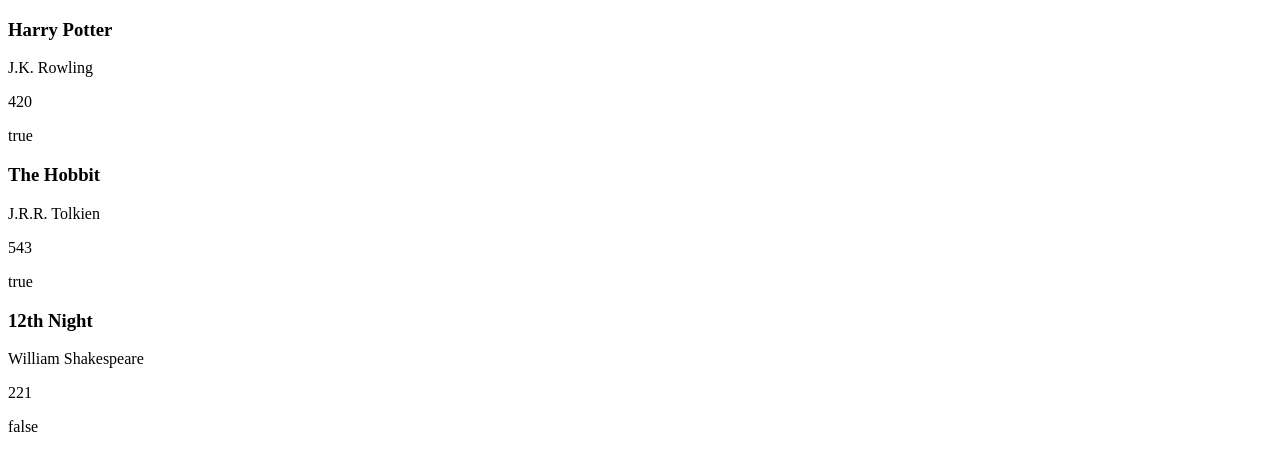
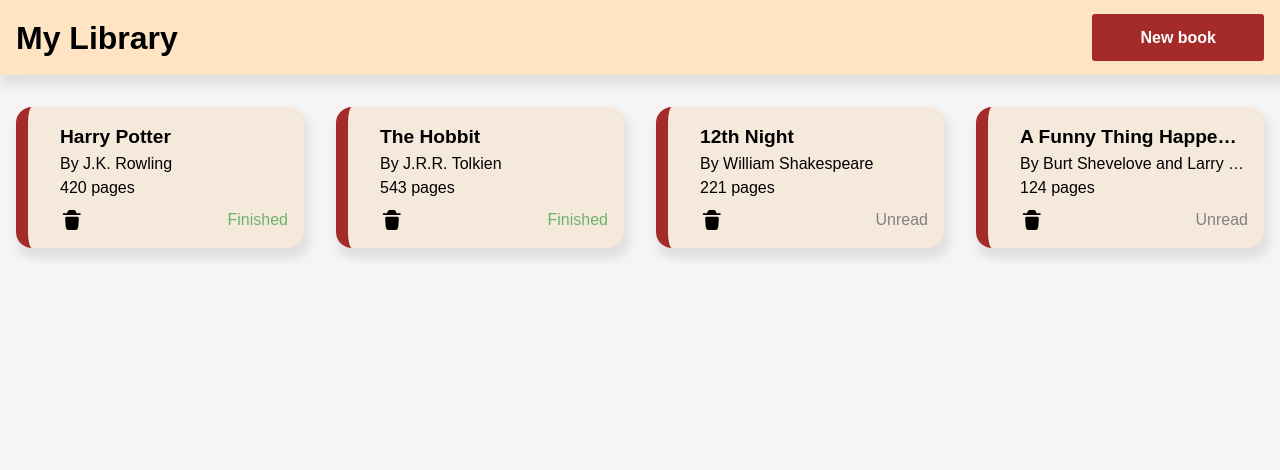
Before and after one commit to ClaudeDebussy/odin-library, a plain HTML site: page index.html in a window 1280 px wide. Drawn offline with Linux system fonts and the light colour scheme.

Commit message:
Style library

```diff
--- a/index.html
+++ b/index.html
@@ -7,6 +7,10 @@
   <title>Odin Library</title>
 </head>
 <body>
+  <div id="header">
+    <h1>My Library</h1>
+    <button>New book</button>
+  </div>
   <div id="container">
 
   </div>
--- a/script.js
+++ b/script.js
@@ -21,11 +21,12 @@ function addBookToLibrary(title, author, pages, isRead) {
 addBookToLibrary("Harry Potter", "J.K. Rowling", 420, true);
 addBookToLibrary("The Hobbit", "J.R.R. Tolkien", 543, true);
 addBookToLibrary("12th Night", "William Shakespeare", 221, false);
-console.log(myLibrary);
+addBookToLibrary("A Funny Thing Happened On The Way To The Forum", "Burt Shevelove and Larry Gelbart", 124, false);
 
 const container = document.querySelector("#container");
 
-myLibrary.forEach(book => {
+function populateLibrary() {
+  myLibrary.forEach(book => {
   const card = document.createElement("div");
   card.classList.add("card");
 
@@ -35,21 +36,33 @@ myLibrary.forEach(book => {
 
   const author = document.createElement("p");
   author.classList.add("author");
-  author.textContent = book.author;
+  author.textContent = `By ${book.author}`;
 
   const pages = document.createElement("p");
   pages.classList.add("pages");
-  pages.textContent = book.pages;
+  pages.textContent = `${book.pages} pages`;
 
-  const isRead = document.createElement("p");
-  isRead.classList.add("isRead");
-  isRead.textContent = book.isRead;
+  const trashIcon = document.createElement("div");
+  trashIcon.classList.add("trash");
+  trashIcon.innerHTML = (`<svg viewBox="0 0 24 24" fill="none" xmlns="http://www.w3.org/2000/svg"><g id="SVGRepo_bgCarrier" stroke-width="0"></g><g id="SVGRepo_tracerCarrier" stroke-linecap="round" stroke-linejoin="round"></g><g id="SVGRepo_iconCarrier"> <path d="M2.75 6.16667C2.75 5.70644 3.09538 5.33335 3.52143 5.33335L6.18567 5.3329C6.71502 5.31841 7.18202 4.95482 7.36214 4.41691C7.36688 4.40277 7.37232 4.38532 7.39185 4.32203L7.50665 3.94993C7.5769 3.72179 7.6381 3.52303 7.72375 3.34536C8.06209 2.64349 8.68808 2.1561 9.41147 2.03132C9.59457 1.99973 9.78848 1.99987 10.0111 2.00002H13.4891C13.7117 1.99987 13.9056 1.99973 14.0887 2.03132C14.8121 2.1561 15.4381 2.64349 15.7764 3.34536C15.8621 3.52303 15.9233 3.72179 15.9935 3.94993L16.1083 4.32203C16.1279 4.38532 16.1333 4.40277 16.138 4.41691C16.3182 4.95482 16.8778 5.31886 17.4071 5.33335H19.9786C20.4046 5.33335 20.75 5.70644 20.75 6.16667C20.75 6.62691 20.4046 7 19.9786 7H3.52143C3.09538 7 2.75 6.62691 2.75 6.16667Z" fill="#000000"></path> <path d="M11.6068 21.9998H12.3937C15.1012 21.9998 16.4549 21.9998 17.3351 21.1366C18.2153 20.2734 18.3054 18.8575 18.4855 16.0256L18.745 11.945C18.8427 10.4085 18.8916 9.6402 18.45 9.15335C18.0084 8.6665 17.2628 8.6665 15.7714 8.6665H8.22905C6.73771 8.6665 5.99204 8.6665 5.55047 9.15335C5.10891 9.6402 5.15777 10.4085 5.25549 11.945L5.515 16.0256C5.6951 18.8575 5.78515 20.2734 6.66534 21.1366C7.54553 21.9998 8.89927 21.9998 11.6068 21.9998Z" fill="#000000"></path> </g></svg>`);
+
+  const readStatus = document.createElement("p");
+  readStatus.classList.add("read-status");
+  if (book.isRead === true) {
+    readStatus.textContent = "Finished";
+    readStatus.classList.add("finished");
+  } else {
+    readStatus.textContent = "Unread";
+    readStatus.classList.add("unread")
+  };
 
   container.appendChild(card);
   card.appendChild(title);
   card.appendChild(author);
   card.appendChild(pages);
-  card.appendChild(isRead);
+  card.appendChild(trashIcon);
+  card.appendChild(readStatus);
+  });
+}
 
-
-});
+populateLibrary();
--- a/style.css
+++ b/style.css
@@ -0,0 +1,158 @@
+/*
+  Josh's Custom CSS Reset
+  https://www.joshwcomeau.com/css/custom-css-reset/
+*/
+
+*, *::before, *::after {
+  box-sizing: border-box;
+}
+
+* {
+  margin: 0;
+}
+
+@media (prefers-reduced-motion: no-preference) {
+  html {
+    interpolate-size: allow-keywords;
+  }
+}
+
+body {
+  line-height: 1.5;
+  -webkit-font-smoothing: antialiased;
+}
+
+img, picture, video, canvas, svg {
+  display: block;
+  max-width: 100%;
+}
+
+input, button, textarea, select {
+  font: inherit;
+}
+
+p, h1, h2, h3, h4, h5, h6 {
+  overflow-wrap: break-word;
+}
+
+p {
+  text-wrap: pretty;
+}
+h1, h2, h3, h4, h5, h6 {
+  text-wrap: balance;
+}
+
+#root, #__next {
+  isolation: isolate;
+}
+
+/* MY CSS BELOW */
+
+body {
+  font-family: Arial, Helvetica, sans-serif;
+  background-color: whitesmoke;
+}
+
+#header {
+  display: flex;
+  justify-content: space-between;
+  align-items: center;
+
+  height: 75px;
+
+  background-color: bisque;
+
+  padding: 1em;
+  box-shadow: 3px 8px 10px 2px #6a6a6a29;
+}
+
+#header button {
+  font-size: 1em;
+  font-weight: bold;
+
+  color: #FFFFFF;
+  background-color: brown;
+
+  border: none;
+  border-radius: 3px;
+
+  padding: .7em 3em;
+  cursor: pointer;
+}
+
+#header button:hover {
+  background-color: rgb(107, 28, 28);
+}
+
+#header button:active {
+  background-color: rgb(63, 16, 16);
+}
+
+#container {
+  display: grid;
+  grid-template-columns: repeat(auto-fit, minmax(300px, 1fr));
+  padding-top: 1em;
+}
+
+.card {
+  display: grid;
+  grid-template-areas:
+  'title title'
+  'author author'
+  'pages pages'
+  'trash readStatus';
+  justify-content: space-between;
+
+  margin: 1em;
+  padding: 1em;
+  padding-left: 2em;
+
+  background-color: rgb(245, 233, 220);
+  border-radius: 1em;
+  box-shadow: 3px 8px 10px 2px #6a6a6a29;
+
+  border-left: .8em solid brown;
+}
+
+.card .title {
+  grid-area: title;
+
+  font-size: 1.2em;
+  white-space: nowrap;
+  overflow: hidden;
+  text-overflow: ellipsis;
+}
+
+.card .author {
+  grid-area: author;
+
+  white-space: nowrap;
+  overflow: hidden;
+  text-overflow: ellipsis;
+}
+
+.card .pages {
+  grid-area: pages;
+  margin-bottom: .5em;
+}
+
+.card .trash {
+  grid-area: trash;
+
+  height: 1.5em;
+  width: 1.5em;
+}
+
+.finished,
+.unread {
+  grid-area: readStatus;
+  justify-self: end;
+}
+
+.finished {
+  color: rgb(108, 180, 108);
+}
+
+.unread {
+  color: grey;
+}
```
